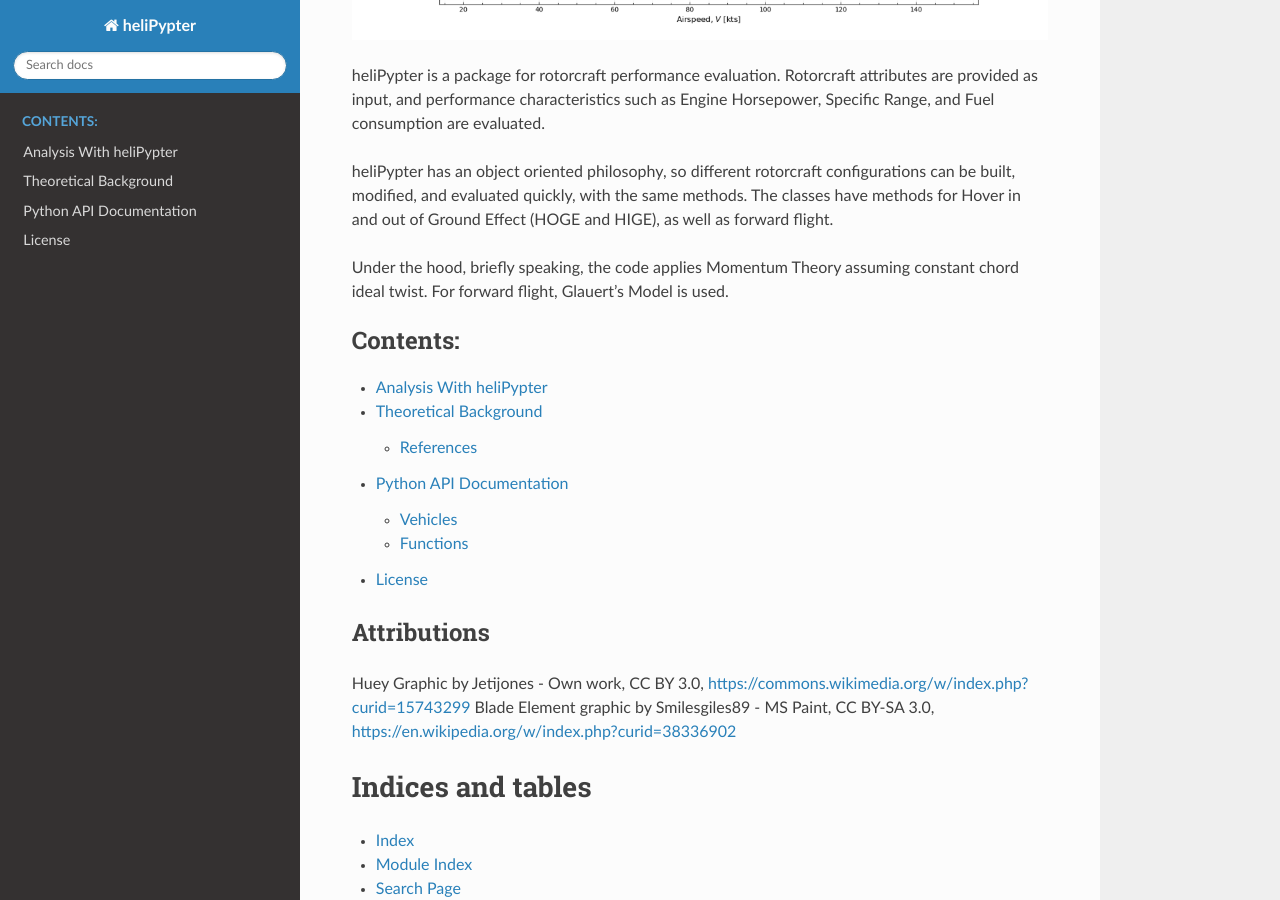
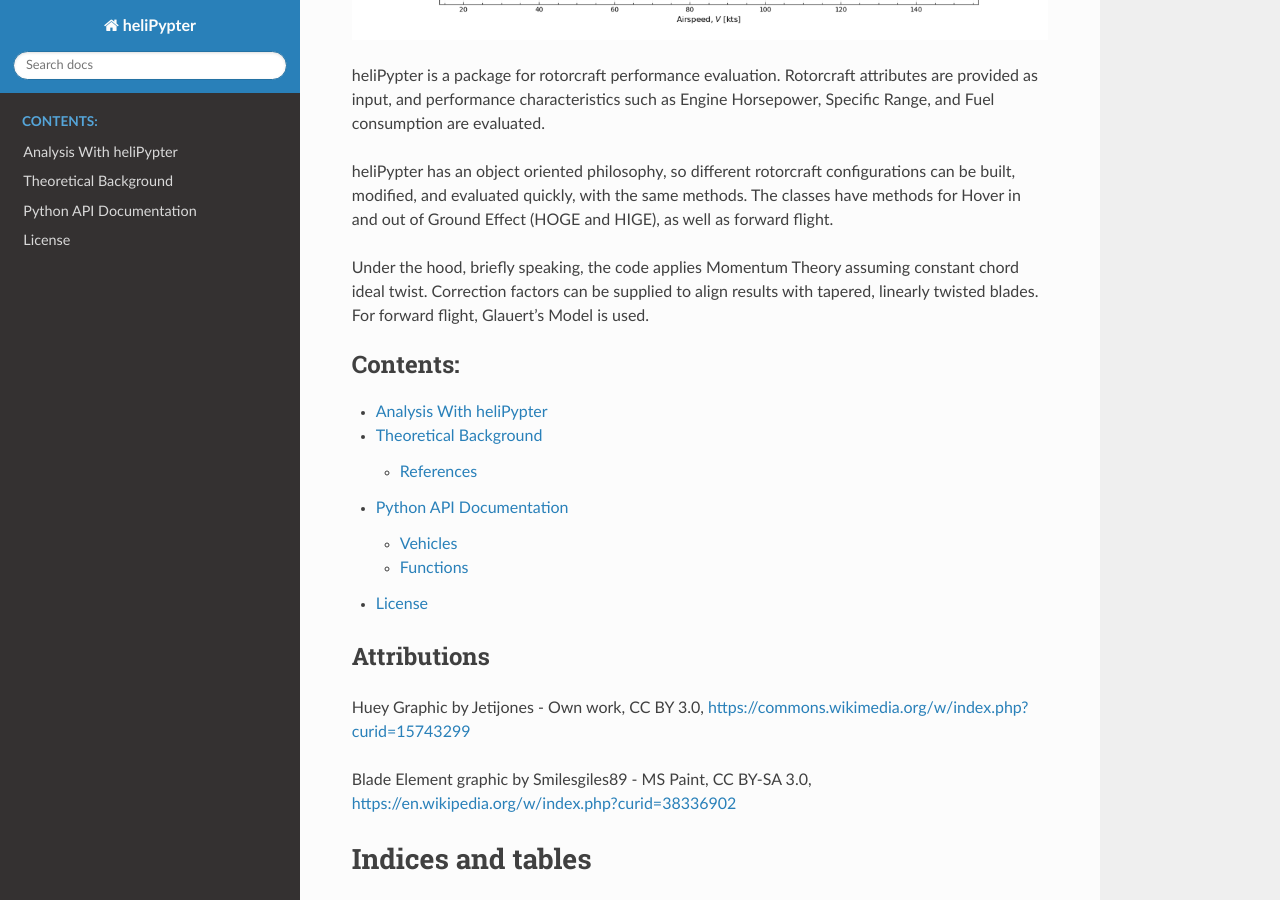
Before and after one commit to Czarified/helipypter, a Sphinx documentation site: the page built from docs/index.rst, in a window 1280 px wide and 900 px high, scrolled down 445 px. Built offline with Sphinx 7.4.7 and the Read the Docs theme 2.0.0, drawn with Linux system fonts in a browser that asks for light colours.

Commit message:
Minor doc correction
fixed some readme stuff

```diff
--- a/docs/index.rst
+++ b/docs/index.rst
@@ -19,7 +19,8 @@ and evaluated quickly, with the same methods. The classes have methods for Hover
 (HOGE and HIGE), as well as forward flight.
 
 Under the hood, briefly speaking, the code applies Momentum Theory assuming constant chord ideal twist.
-For forward flight, Glauert's Model is used.
+Correction factors can be supplied to align results with tapered, linearly twisted blades. For forward flight,
+Glauert's Model is used.
 
 
 .. toctree::
@@ -36,6 +37,7 @@ Attributions
 ^^^^^^^^^^^^
 
 Huey Graphic by Jetijones - Own work, CC BY 3.0, https://commons.wikimedia.org/w/index.php?curid=15743299
+
 Blade Element graphic by Smilesgiles89 - MS Paint, CC BY-SA 3.0, https://en.wikipedia.org/w/index.php?curid=38336902
 
 
```
Also changed, not shown: README.md (+4 -1 lines).
